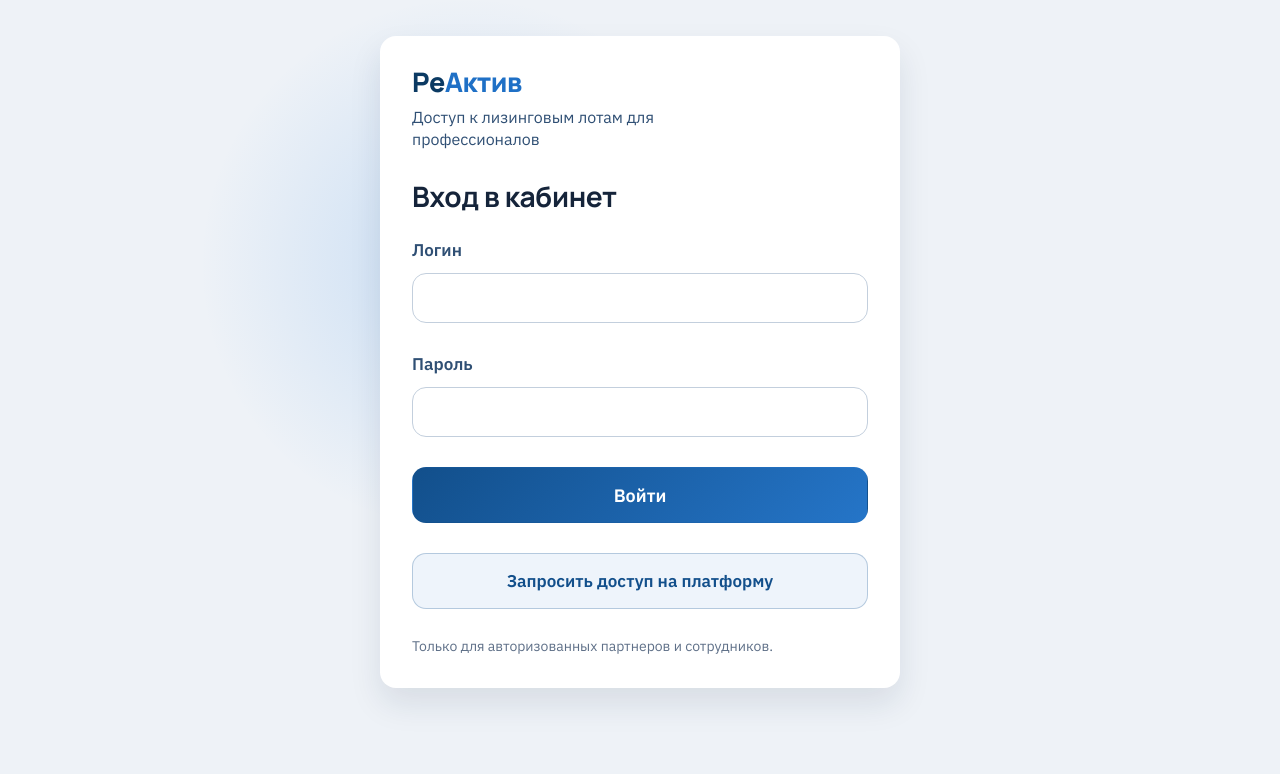
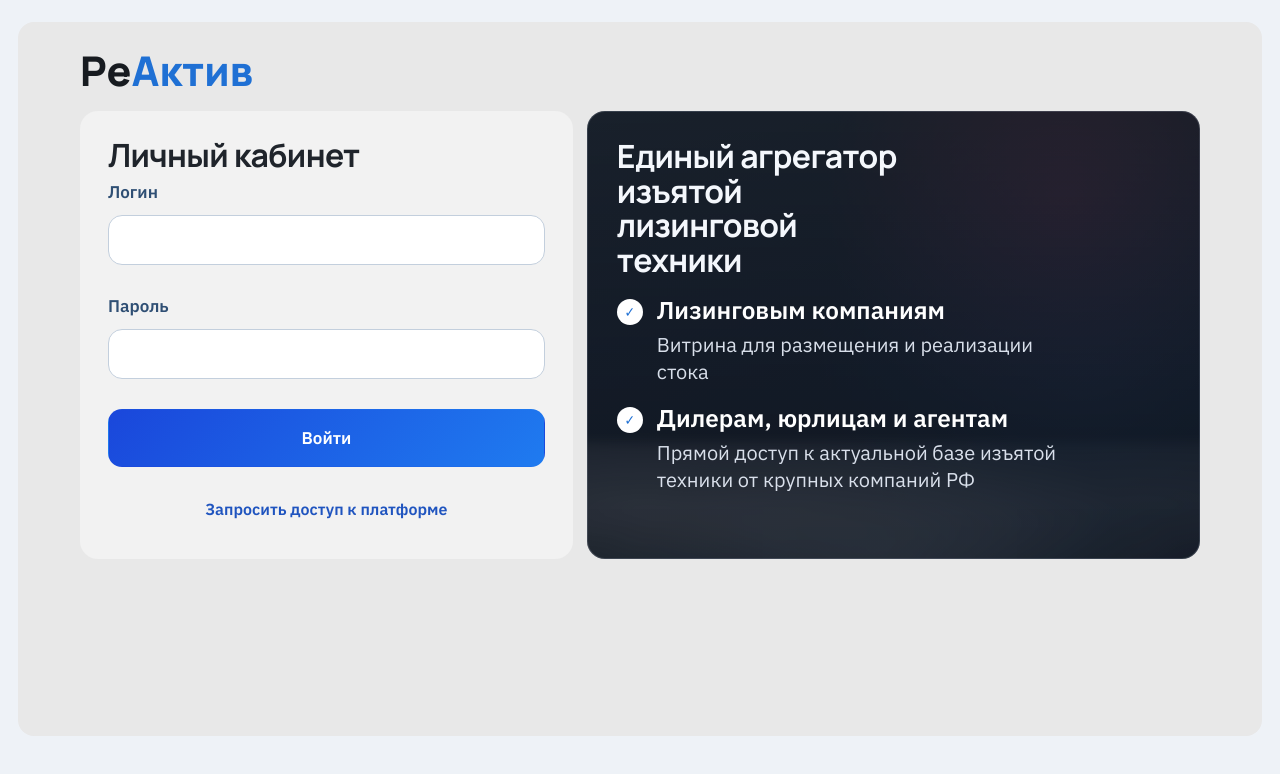
Before and after one commit to RomanOdokienko/ReActiv, a React (Vite) app in the folder frontend/: page /login in a window 1280 px wide. Shown: the top 774 px of the page. Built offline with nearby package versions, Linux system fonts and the light colour scheme; no server answers.

Commit message:
ui(auth): redesign login first screen to reference layout

```diff
--- a/frontend/src/pages/LoginPage.tsx
+++ b/frontend/src/pages/LoginPage.tsx
@@ -47,18 +47,16 @@ export function LoginPage({ onLoginSuccess }: LoginPageProps) {
   }
 
   return (
-    <section className="auth-layout">
-      <div className="panel auth-panel">
-        <div className="auth-brand">
-          <p className="auth-brand__name">
+    <section className="auth-layout auth-layout--landing">
+      <div className="auth-shell">
+        <p className="auth-top-logo">
           Ре<span>Актив</span>
         </p>
-          <p className="auth-brand__tagline">
-            Доступ к лизинговым лотам для профессионалов
-          </p>
-        </div>
-        <h1>Вход в кабинет</h1>
-        <form className="auth-form" onSubmit={handleSubmit}>
+
+        <div className="auth-landing-grid">
+          <div className="panel auth-panel auth-panel--landing">
+            <h1>Личный кабинет</h1>
+            <form className="auth-form auth-form--landing" onSubmit={handleSubmit}>
               <label className="field">
                 <span>Логин</span>
                 <input
@@ -78,19 +76,34 @@ export function LoginPage({ onLoginSuccess }: LoginPageProps) {
                 />
               </label>
               <button type="submit" disabled={isSubmitting}>
-            {isSubmitting ? "Входим..." : "Войти"}
+                {isSubmitting ? "Вход..." : "Войти"}
               </button>
               <a
-            className="auth-request-button"
+                className="auth-request-button auth-request-button--landing"
                 href="https://t.me/romanodokienko"
                 target="_blank"
                 rel="noreferrer"
               >
-            Запросить доступ на платформу
+                Запросить доступ к платформе
               </a>
             </form>
-        <p className="auth-note">Только для авторизованных партнеров и сотрудников.</p>
             {error && <p className="error">{error}</p>}
+          </div>
+
+          <aside className="auth-promo-card" aria-label="Преимущества платформы">
+            <h2>Единый агрегатор изъятой лизинговой техники</h2>
+            <ul className="auth-promo-list">
+              <li>
+                <strong>Лизинговым компаниям</strong>
+                <p>Витрина для размещения и реализации стока</p>
+              </li>
+              <li>
+                <strong>Дилерам, юрлицам и агентам</strong>
+                <p>Прямой доступ к актуальной базе изъятой техники от крупных компаний РФ</p>
+              </li>
+            </ul>
+          </aside>
+        </div>
       </div>
     </section>
   );
--- a/frontend/src/style.css
+++ b/frontend/src/style.css
@@ -122,76 +122,66 @@ a {
 }
 
 .auth-layout {
-  min-height: calc(100vh - 120px);
-  display: flex;
-  align-items: center;
-  justify-content: center;
-  position: relative;
-}
-
-.auth-layout::before {
-  content: "";
-  position: absolute;
-  width: 540px;
-  height: 540px;
-  border-radius: 999px;
-  background: radial-gradient(circle, rgba(29, 126, 229, 0.18) 0%, rgba(29, 126, 229, 0) 70%);
-  transform: translate(-32%, -18%);
-  pointer-events: none;
-}
-
-.auth-panel {
-  width: min(520px, 100%);
-  display: grid;
-  gap: 28px;
-  position: relative;
-  z-index: 1;
-  padding: clamp(24px, 4vw, 32px);
-  border: none;
-  box-shadow: 0 16px 32px rgba(17, 36, 66, 0.1);
-}
-
-.auth-brand {
-  display: grid;
-  gap: 10px;
-  margin-bottom: 2px;
-  padding: 0;
-  border: 0;
-  background: transparent;
-}
-
-.auth-brand__name {
+  min-height: calc(100vh - 86px);
+}
+
+.auth-layout--landing {
+  background: #e8e8e8;
+  border-radius: 16px;
+  padding: clamp(18px, 3vw, 28px);
+}
+
+.auth-shell {
+  max-width: 1120px;
+  margin: 0 auto;
+  display: grid;
+  gap: 20px;
+}
+
+.auth-top-logo {
   margin: 0;
   font-family: "Manrope", "Segoe UI", Tahoma, sans-serif;
-  font-size: clamp(24px, 2.1vw, 34px);
+  font-size: clamp(34px, 3.2vw, 46px);
   font-weight: 800;
+  line-height: 1;
+  color: #171b20;
+}
+
+.auth-top-logo span {
+  color: #1f70d4;
+}
+
+.auth-landing-grid {
+  display: grid;
+  grid-template-columns: minmax(360px, 44%) minmax(380px, 56%);
+  gap: 14px;
+  align-items: stretch;
+}
+
+.auth-panel.auth-panel--landing {
+  border-radius: 18px;
+  border: 0;
+  box-shadow: none;
+  background: #f2f2f2;
+  padding: 28px;
+  margin: 0;
+}
+
+.auth-panel--landing h1 {
+  margin: 0;
+  color: #1f242b;
+  font-size: clamp(32px, 2.4vw, 48px);
+  line-height: 1.05;
   letter-spacing: -0.02em;
-  line-height: 1.04;
-  color: var(--primary-strong);
-}
-
-.auth-brand__name span {
-  color: #1f70c6;
-}
-
-.auth-brand__tagline {
-  margin: 0;
-  font-size: 16px;
-  color: #2f4f74;
-  line-height: 1.4;
-  max-width: 38ch;
-}
-
-.auth-panel h1 {
-  margin: 0;
-  font-size: clamp(28px, 2.2vw, 34px);
-  line-height: 1.08;
-  letter-spacing: -0.012em;
 }
 
 .auth-form {
   display: grid;
   gap: 30px;
+}
+
+.auth-form--landing {
+  margin-top: 8px;
 }
 
 .auth-form .field {
@@ -216,39 +206,121 @@ a {
 }
 
 .auth-form button {
-  min-height: 56px;
+  min-height: 58px;
   border-radius: 14px;
-  font-size: 18px;
-  background: linear-gradient(135deg, #124f8b, #2575c8);
+  font-size: 17px;
+  background: linear-gradient(135deg, #1a47db, #1f7bf0);
 }
 
 .auth-request-button {
-  min-height: 56px;
-  border-radius: 14px;
+  min-height: 44px;
+  border-radius: 10px;
   display: inline-flex;
   align-items: center;
   justify-content: center;
   text-decoration: none;
-  font-size: 17px;
+  font-size: 16px;
   font-weight: 600;
-  color: #124f8b;
-  border: 1px solid rgba(18, 79, 139, 0.26);
-  background: rgba(37, 117, 200, 0.08);
+  color: #1f54bf;
+  border: 0;
+  background: transparent;
   transition: background-color 160ms ease, border-color 160ms ease, transform 160ms ease;
 }
 
 .auth-request-button:hover {
-  background: rgba(37, 117, 200, 0.14);
-  border-color: rgba(18, 79, 139, 0.38);
+  background: rgba(31, 84, 191, 0.08);
+  border-color: rgba(31, 84, 191, 0.28);
   transform: translateY(-1px);
 }
 
-.auth-note {
+.auth-request-button--landing {
+  margin-top: -10px;
+}
+
+.auth-promo-card {
+  border-radius: 18px;
+  padding: 28px 30px;
+  color: #e8edf8;
+  background:
+    linear-gradient(180deg, rgba(18, 24, 33, 0.72) 0%, rgba(16, 23, 35, 0.84) 55%, rgba(14, 20, 30, 0.9) 100%),
+    radial-gradient(circle at 78% 20%, rgba(225, 67, 111, 0.34), rgba(225, 67, 111, 0) 40%),
+    radial-gradient(circle at 82% 58%, rgba(40, 132, 228, 0.28), rgba(40, 132, 228, 0) 48%),
+    linear-gradient(135deg, #2a3645, #1b2530);
+  box-shadow: inset 0 0 0 1px rgba(210, 224, 244, 0.16);
+  position: relative;
+  overflow: hidden;
+}
+
+.auth-promo-card::after {
+  content: "";
+  position: absolute;
+  inset: auto -8% -24% -8%;
+  height: 50%;
+  background:
+    radial-gradient(ellipse at 15% 30%, rgba(255, 255, 255, 0.2), transparent 55%),
+    radial-gradient(ellipse at 50% 60%, rgba(146, 163, 188, 0.18), transparent 60%),
+    radial-gradient(ellipse at 85% 28%, rgba(195, 205, 220, 0.14), transparent 54%);
+  filter: blur(6px);
+  opacity: 0.55;
+  pointer-events: none;
+}
+
+.auth-promo-card h2 {
+  margin: 0 0 20px;
+  color: #f4f7fc;
+  font-size: clamp(28px, 2.5vw, 46px);
+  line-height: 1.08;
+  letter-spacing: -0.02em;
+  max-width: 14ch;
+}
+
+.auth-promo-list {
+  list-style: none;
   margin: 0;
-  padding-top: 0;
-  color: #5f7088;
+  padding: 0;
+  display: grid;
+  gap: 20px;
+  position: relative;
+  z-index: 1;
+}
+
+.auth-promo-list li {
+  display: grid;
+  gap: 6px;
+  padding-left: 40px;
+  position: relative;
+}
+
+.auth-promo-list li::before {
+  content: "\2713";
+  position: absolute;
+  top: 2px;
+  left: 0;
+  width: 26px;
+  height: 26px;
+  display: inline-flex;
+  align-items: center;
+  justify-content: center;
+  border-radius: 999px;
+  background: #ffffff;
+  color: #1f70d4;
   font-size: 14px;
+  font-weight: 800;
+}
+
+.auth-promo-list strong {
+  font-size: clamp(24px, 1.9vw, 32px);
+  font-weight: 700;
+  line-height: 1.15;
+  color: #ffffff;
+}
+
+.auth-promo-list p {
+  margin: 0;
+  font-size: clamp(20px, 1.4vw, 25px);
   line-height: 1.35;
+  color: rgba(233, 240, 251, 0.92);
+  max-width: 35ch;
 }
 
 .nav a {
@@ -281,7 +353,7 @@ a {
   animation: rise-in 340ms ease;
 }
 
-.panel.auth-panel {
+.panel.auth-panel:not(.auth-panel--landing) {
   border: none;
   padding: clamp(24px, 4vw, 32px);
   margin-bottom: 0;
@@ -1996,6 +2068,18 @@ tbody tr:nth-child(even) {
 }
 
 @media (max-width: 1080px) {
+  .auth-layout--landing {
+    padding: 16px;
+  }
+
+  .auth-landing-grid {
+    grid-template-columns: 1fr;
+  }
+
+  .auth-promo-card {
+    min-height: 320px;
+  }
+
   .catalog-layout {
     grid-template-columns: 1fr;
   }
@@ -2331,16 +2415,31 @@ tbody tr:nth-child(even) {
     gap: 4px;
   }
 
-  .auth-panel {
-    padding: 24px;
-    gap: 22px;
-  }
-
-  .panel.auth-panel {
-    padding: 24px;
+  .auth-layout--landing {
+    padding: 12px;
+  }
+
+  .auth-top-logo {
+    font-size: 34px;
+  }
+
+  .auth-panel.auth-panel--landing {
+    padding: 18px;
   }
 
   .auth-form {
-    gap: 24px;
-  }
-}
+    gap: 20px;
+  }
+
+  .auth-form .field span {
+    font-size: 15px;
+  }
+
+  .auth-form input {
+    min-height: 46px;
+  }
+
+  .auth-promo-card {
+    display: none;
+  }
+}
```
Lines whose indentation alone changed are shown as unchanged.
